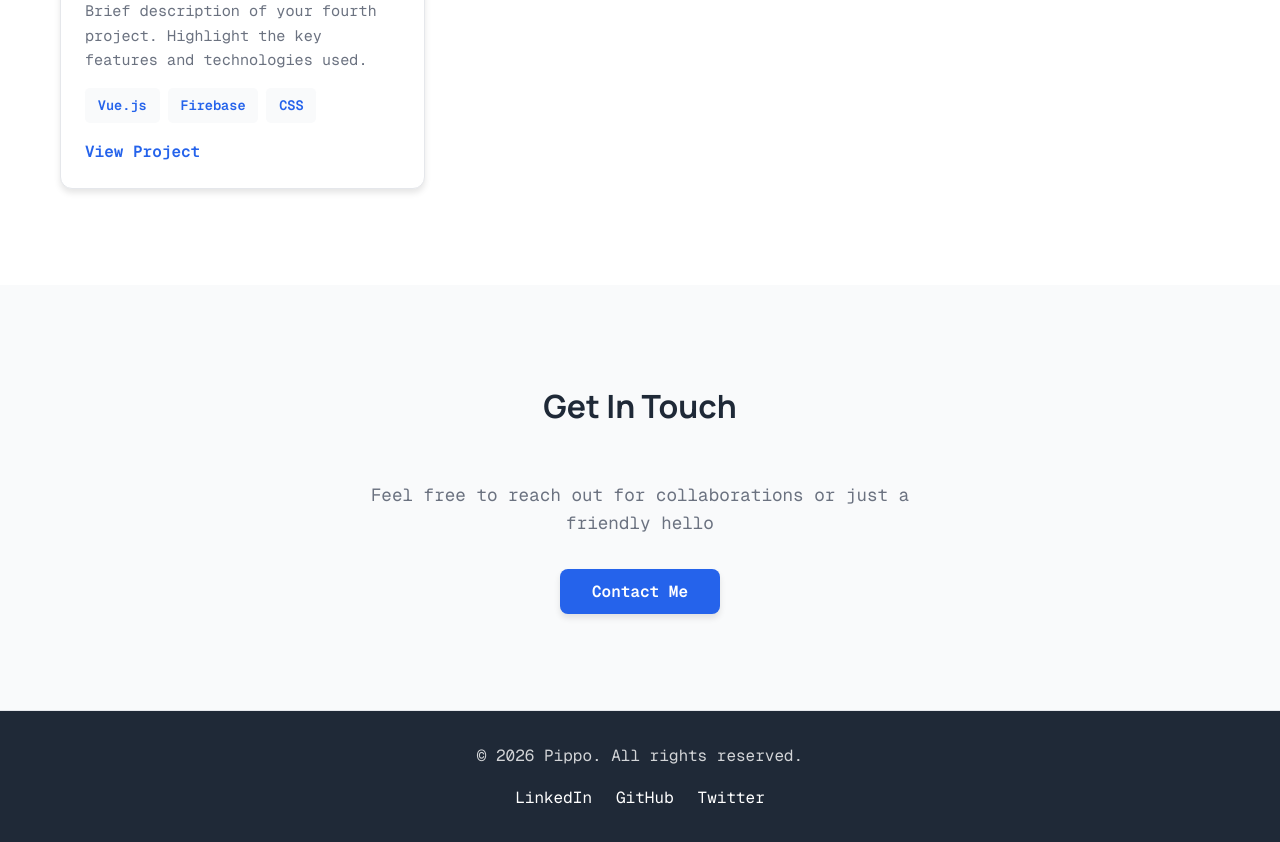
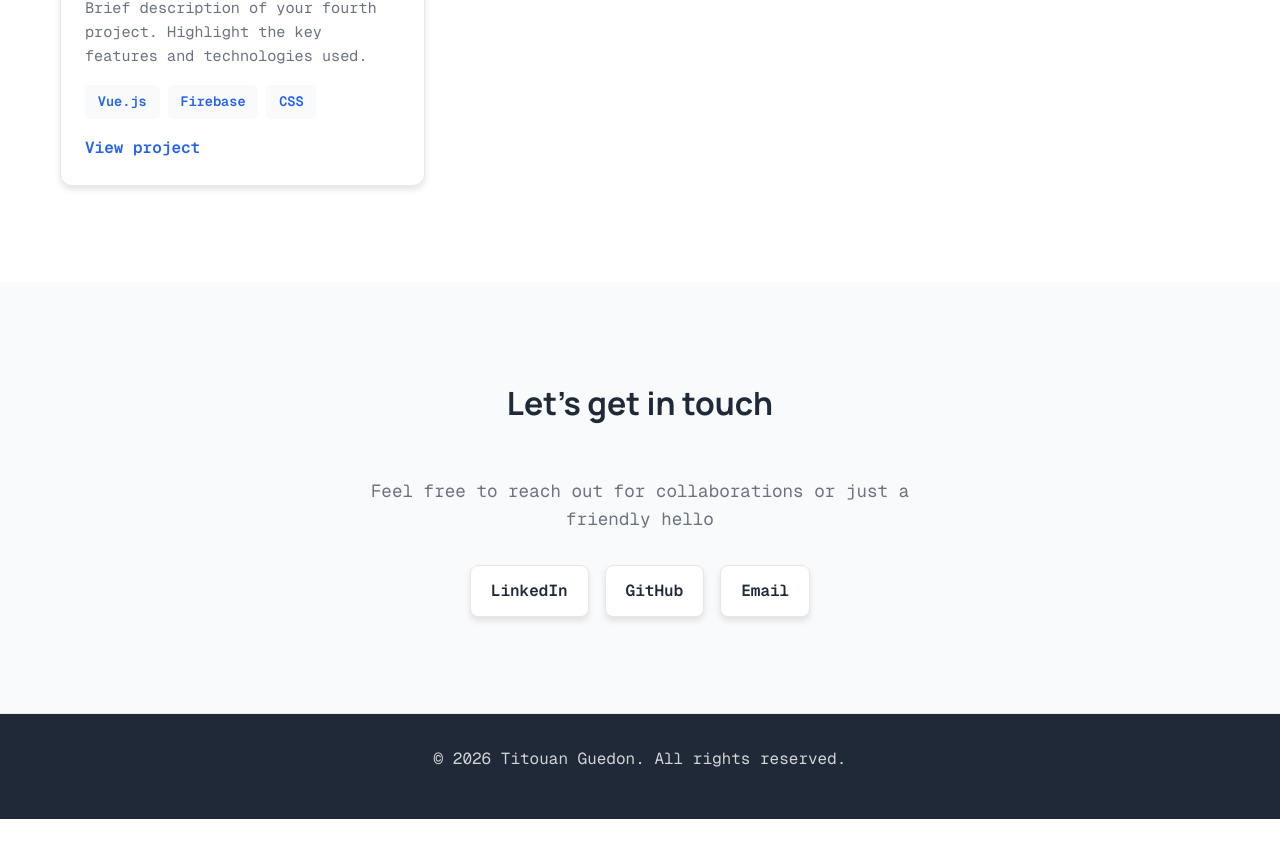
Before and after one commit to bobellobo/resume, a Vue app: page / in a window 1280 px wide. Shown: the part 1940-2782 px from the top of the page. After the commit the page ends 2759 px from the top, so only its background shows below. Built offline with nearby package versions, Linux system fonts and the light colour scheme.

Commit message:
small changes

```diff
--- a/content/i18n/en.json
+++ b/content/i18n/en.json
@@ -1,4 +1,7 @@
 {
+  "misc" : {
+    "jobTitle": "Full Stack Developer"
+  },
   "nav": {
     "home": "Home",
     "about": "About",
@@ -6,7 +9,7 @@
     "contact": "Contact"
   },
   "hero": {
-    "title": "Welcome to My Portfolio",
+    "title": "Welcome to my portfolio",
     "subtitle": "Hi, I'm Pippo. I'm a passionate developer creating amazing digital experiences.",
     "cta": "Get Started"
   },
@@ -15,27 +18,27 @@
     "description": "I'm a dedicated developer with expertise in web development and design. I love creating elegant solutions to complex problems and building user-friendly applications."
   },
   "projects": {
-    "title": "Projects & Realizations"
+    "title": "Projects & realizations"
   },
   "contact": {
-    "title": "Get In Touch",
+    "title": "Let's get in touch",
     "description": "Feel free to reach out for collaborations or just a friendly hello",
     "cta": "Contact Me"
   },
   "footer": {
-    "copyright": "© 2026 Pippo. All rights reserved.",
+    "copyright": "© 2026 Titouan Guedon. All rights reserved.",
     "links": {
       "linkedin": "LinkedIn",
       "github": "GitHub",
-      "twitter": "Twitter"
+      "email": "Email"
     }
   },
   "modal": {
-    "visitProject": "Visit Project",
-    "backToPortfolio": "Back to Portfolio",
-    "technologiesUsed": "Technologies Used"
+    "visitProject": "Visit project",
+    "backToPortfolio": "Back to portfolio",
+    "technologiesUsed": "Technologies used"
   },
   "projectCard": {
-    "viewProject": "View Project"
+    "viewProject": "View project"
   }
 }
--- a/content/i18n/fr.json
+++ b/content/i18n/fr.json
@@ -1,4 +1,7 @@
 {
+  "misc" : {
+    "jobTitle": "Développeur Full Stack"
+  },
   "nav": {
     "home": "Accueil",
     "about": "À propos",
@@ -15,25 +18,25 @@
     "description": "Je suis un développeur dévoué avec une expertise en développement web et en design. J'aime créer des solutions élégantes à des problèmes complexes et construire des applications conviviales."
   },
   "projects": {
-    "title": "Projets & Réalisations"
+    "title": "Projets et réalisations"
   },
   "contact": {
-    "title": "Nous soyons en contact",
+    "title": "Me contacter",
     "description": "N'hésitez pas à me contacter pour des collaborations ou juste un simple bonjour",
     "cta": "Me contacter"
   },
   "footer": {
-    "copyright": "© 2026 Pippo. Tous droits réservés.",
+    "copyright": "© 2026 Titouan Guedon. Tous droits réservés.",
     "links": {
       "linkedin": "LinkedIn",
       "github": "GitHub",
-      "twitter": "Twitter"
+      "email": "Email"
     }
   },
   "modal": {
     "visitProject": "Voir le projet",
     "backToPortfolio": "Retour au portfolio",
-    "technologiesUsed": "Technologies Utilisées"
+    "technologiesUsed": "Technologies utilisées"
   },
   "projectCard": {
     "viewProject": "Voir le projet"
--- a/index.html
+++ b/index.html
@@ -4,7 +4,7 @@
     <meta charset="UTF-8" />
     <link rel="icon" href="/favicon.ico" />
     <meta name="viewport" content="width=device-width, initial-scale=1.0" />
-    <title>Portfolio - Pippo</title>
+    <title>Portfolio - Titouan Guedon</title>
     <link rel="preconnect" href="https://fonts.googleapis.com" />
     <link rel="preconnect" href="https://fonts.gstatic.com" crossorigin />
   </head>
--- a/src/components/Contact/Contact.css
+++ b/src/components/Contact/Contact.css
@@ -12,3 +12,43 @@ p {
   font-size: 1.1rem;
   margin-bottom: 2rem;
 }
+
+.contact-links {
+  display: flex;
+  justify-content: center;
+  gap: 1rem;
+  flex-wrap: wrap;
+}
+
+.contact-button {
+  display: inline-block;
+  text-decoration: none;
+  background-color: var(--bg-white);
+  color: var(--text-dark);
+  border: 1px solid var(--border-color);
+  border-radius: 0.5rem;
+  padding: 0.75rem 1.25rem;
+  font-weight: 600;
+  font-family: 'Geist Mono', monospace;
+  transition: all 0.3s ease;
+  box-shadow: var(--shadow);
+}
+
+.contact-button:hover {
+  transform: translateY(-2px);
+  border-color: var(--primary-color);
+  color: var(--primary-color);
+}
+
+@media (max-width: 768px) {
+  .contact-links {
+    flex-direction: column;
+    align-items: stretch;
+    gap: 0.75rem;
+  }
+
+  .contact-button {
+    width: 100%;
+    text-align: center;
+  }
+}
--- a/src/components/Contact/Contact.vue
+++ b/src/components/Contact/Contact.vue
@@ -3,7 +3,17 @@
     <div class="container">
       <h2 class="section-title">{{ $t('contact.title') }}</h2>
       <p>{{ $t('contact.description') }}</p>
-      <button class="cta-button">{{ $t('contact.cta') }}</button>
+      <div class="contact-links">
+        <a href="https://www.linkedin.com/in/titouan-guedon-150438198/" target="_blank" rel="noreferrer" class="contact-button">
+          {{ $t('footer.links.linkedin') }}
+        </a>
+        <a href="https://github.com/bobellobo" target="_blank" rel="noreferrer" class="contact-button">
+          {{ $t('footer.links.github') }}
+        </a>
+        <a href="mailto:titouanguedon@proton.me" target="_blank" rel="noreferrer" class="contact-button">
+          {{ $t('footer.links.email') }}
+        </a>
+      </div>
     </div>
   </section>
 </template>
--- a/src/components/Footer/Footer.css
+++ b/src/components/Footer/Footer.css
@@ -14,19 +14,3 @@ p {
   color: rgba(255, 255, 255, 0.8);
   margin-bottom: 1rem;
 }
-
-.social-links {
-  display: flex;
-  justify-content: center;
-  gap: 1.5rem;
-}
-
-.social-links a {
-  color: var(--bg-white);
-  text-decoration: none;
-  transition: color 0.3s ease;
-}
-
-.social-links a:hover {
-  color: var(--primary-color);
-}
--- a/src/components/Footer/Footer.vue
+++ b/src/components/Footer/Footer.vue
@@ -2,11 +2,6 @@
   <footer class="footer">
     <div class="container">
       <p>{{ $t('footer.copyright') }}</p>
-      <div class="social-links">
-        <a href="#">{{ $t('footer.links.linkedin') }}</a>
-        <a href="#">{{ $t('footer.links.github') }}</a>
-        <a href="#">{{ $t('footer.links.twitter') }}</a>
-      </div>
     </div>
   </footer>
 </template>
--- a/src/components/Header/Header.css
+++ b/src/components/Header/Header.css
@@ -17,15 +17,24 @@
 }
 
 .logo {
-  font-size: 1.5rem;
+  font-size: 1.3rem;
   font-weight: 700;
-  color: var(--primary-color);
+  white-space: nowrap;
+  flex-shrink: 0;
+}
+
+.job-title {
+  font-size: 1rem;
+  color: var(--text-dark);
+  margin-top: 0.25rem;
 }
 
 .nav-links {
   display: flex;
   list-style: none;
   gap: 2rem;
+  flex: 1;
+  justify-content: center;
 }
 
 .nav-links a {
--- a/src/components/Header/Header.vue
+++ b/src/components/Header/Header.vue
@@ -1,7 +1,7 @@
 <template>
   <header class="header">
     <nav class="navbar">
-      <div class="logo">Pippo</div>
+      <div class="logo">Titouan Guedon / <span class="job-title">{{ $t('misc.jobTitle') }}</span></div>
       <ul class="nav-links">
         <li><a href="#home">{{ $t('nav.home') }}</a></li>
         <li><a href="#about">{{ $t('nav.about') }}</a></li>
--- a/src/components/Projects/Projects.ts
+++ b/src/components/Projects/Projects.ts
@@ -17,26 +17,28 @@ export interface Project {
   link: string
 }
 
-export function useProjectsData() {
-  const projects = ref<Project[]>([])
-
-  const loadProjects = async () => {
+const getProjects = async (): Promise<Project[]> => {
   try {
     const response = await fetch('content/projects/projects.json')
     if (!response.ok) {
       throw new Error('Failed to load projects')
     }
-      projects.value = await response.json()
+    return await response.json()
   } catch (error) {
     console.error('Error loading projects:', error)
+    return []
   }
 }
 
-  onMounted(() => {
-    loadProjects()
-  })
 
-  return {
-    projects
+
+export function useProjectsData() {
+  const projects = ref<Project[]>([])
+
+
+  onMounted( async () => {
+    projects.value = await getProjects()
+  });
+
+  return { projects }
 }
-}
```
Lines whose indentation alone changed are shown as unchanged.
